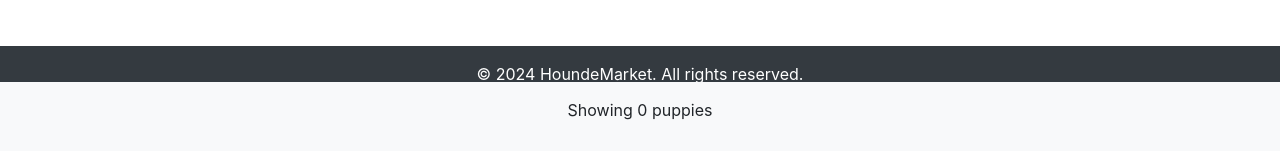
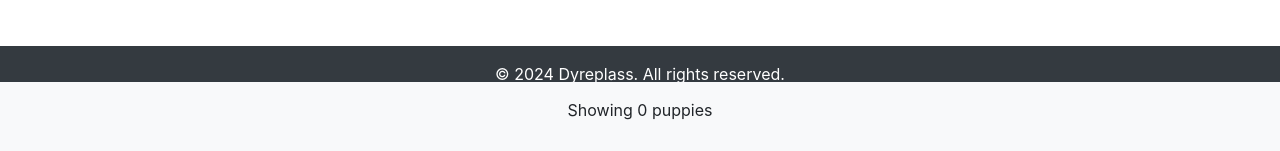
Before and after one commit to Gjoce/DyreplassMain, a website: page public/index.html in a window 1280 px wide. Shown: the part 646-797 px from the top of the page. Drawn offline with nearby package versions, Linux system fonts and the light colour scheme; no server answers.

Commit message:
fix houndemarket

```diff
--- a/public/index.html
+++ b/public/index.html
@@ -114,7 +114,7 @@
     <!-- Footer -->
     <footer class="bg-dark text-white text-center py-3 mt-5">
         <div class="container">
-            <p>&copy; 2024 HoundeMarket. All rights reserved.</p>
+            <p>&copy; 2024 Dyreplass. All rights reserved.</p>
         </div>
     </footer>
 
```
